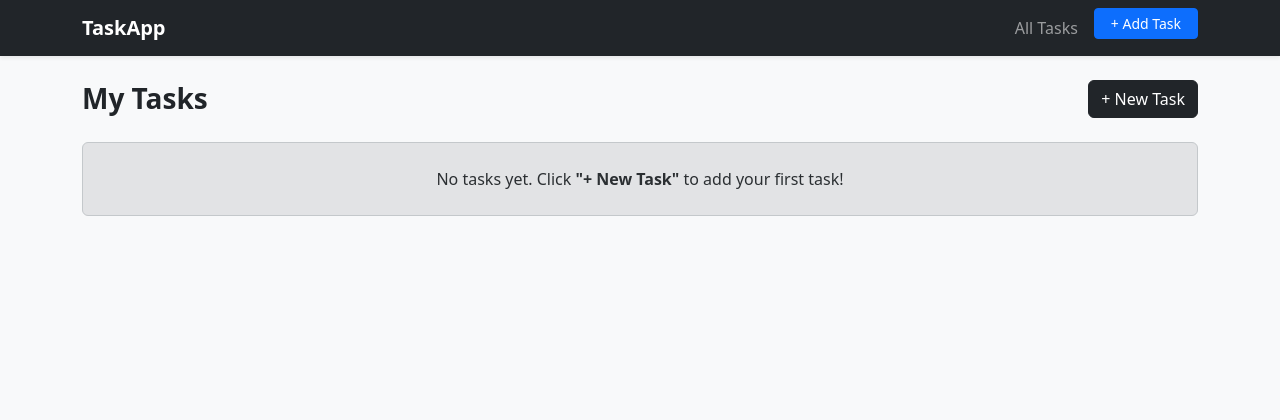
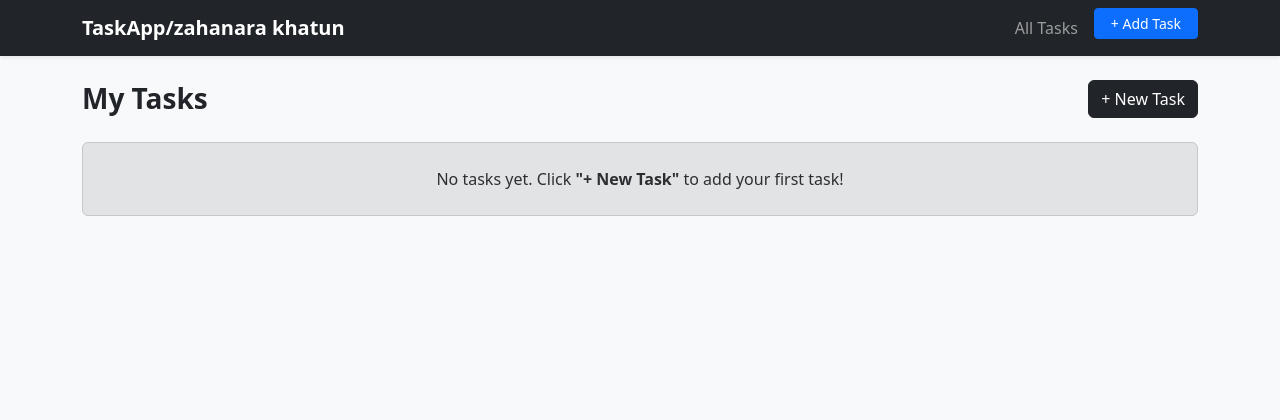
Before and after one commit to zahanarakhatun/task_django, a Django app: page / in a window 1280 px wide. Shown: the top 420 px of the page. Run offline with Django 5.2, Linux system fonts and the light colour scheme; data that the repository does not hold is empty.

Commit message:
Update nav.html and task app

```diff
--- a/templates/master/nav.html
+++ b/templates/master/nav.html
@@ -1,6 +1,6 @@
 <nav class="navbar navbar-expand-lg navbar-dark bg-dark shadow-sm">
   <div class="container">
-    <a class="navbar-brand fw-bold" href="{% url 'task_list' %}">TaskApp</a>
+    <a class="navbar-brand fw-bold" href="{% url 'task_list' %}">TaskApp/zahanara khatun</a>
     <button class="navbar-toggler" type="button" data-bs-toggle="collapse" data-bs-target="#navbarNav">
       <span class="navbar-toggler-icon"></span>
     </button>
```
